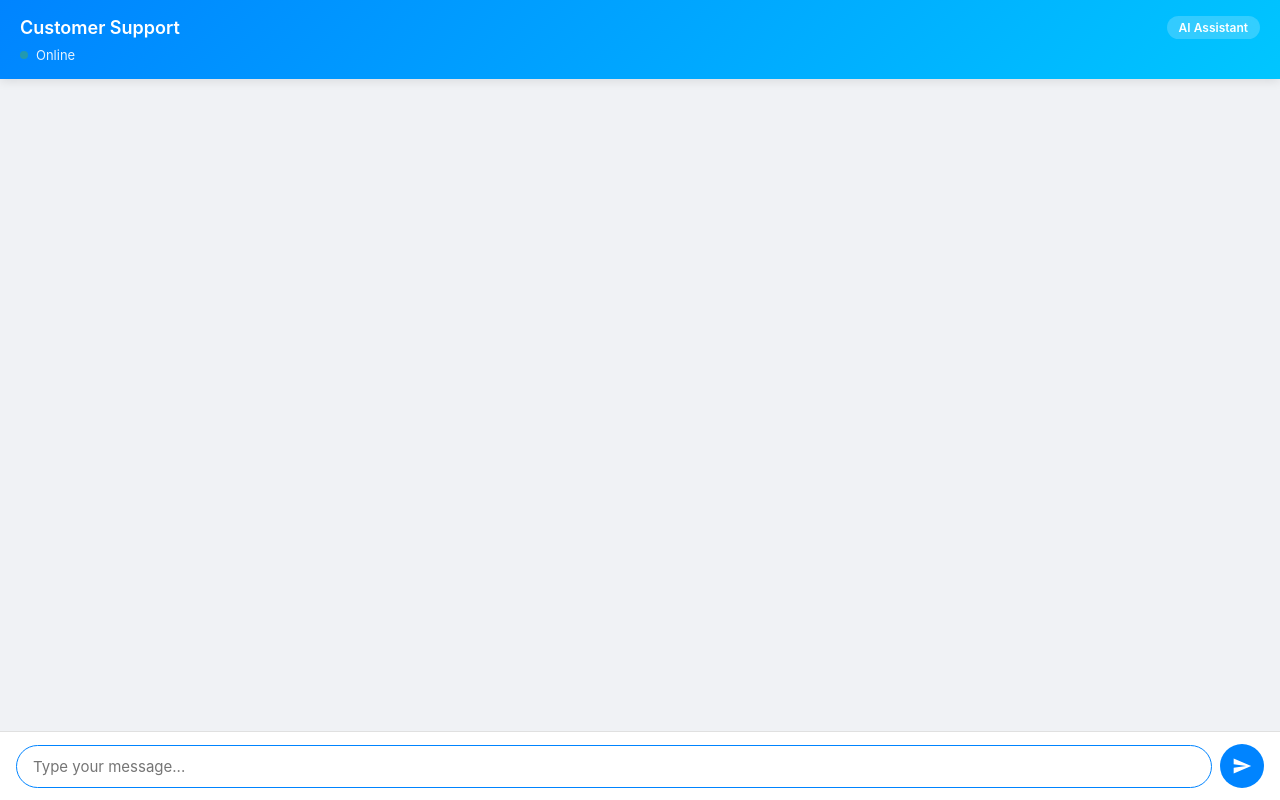
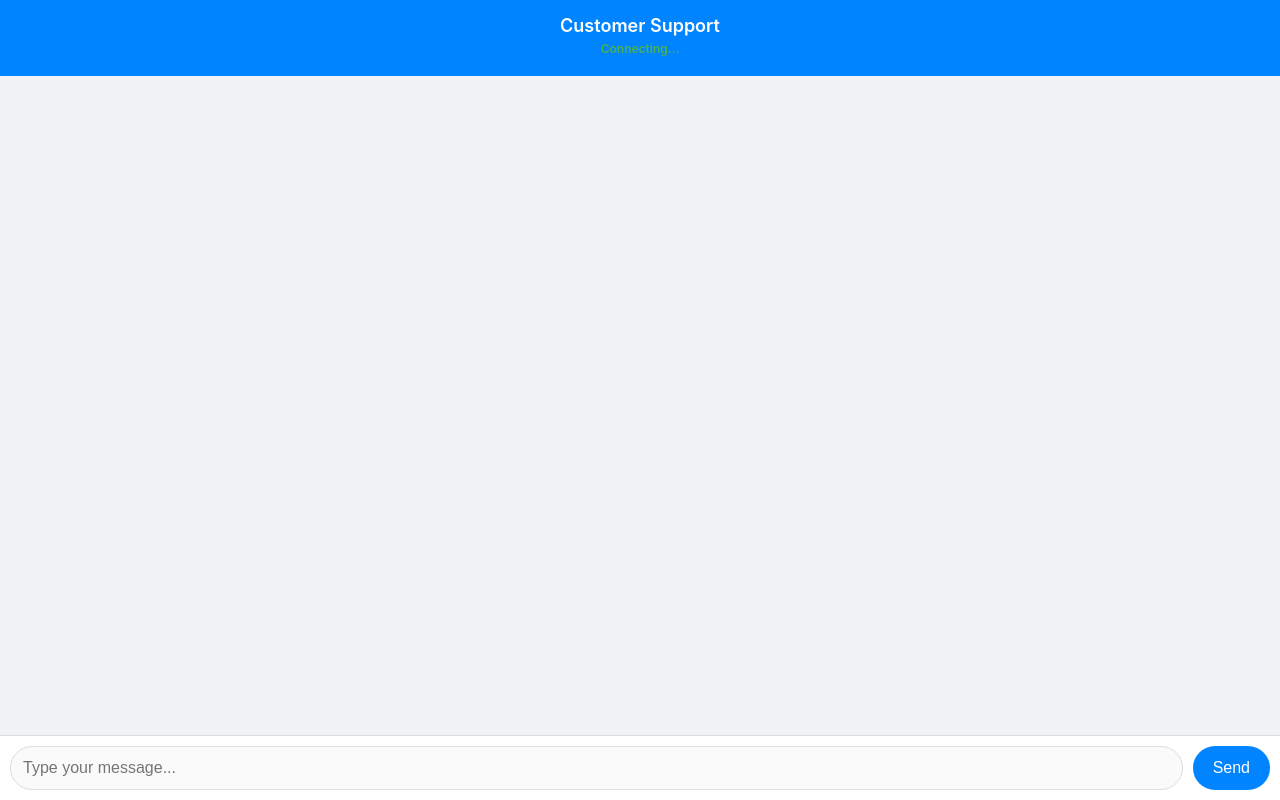
Before and after one commit to sharmaram192232-blip/chat-system, a website: page user-app/public/index.html in a window 1280 px wide. Drawn offline with nearby package versions, Linux system fonts and the light colour scheme; no server answers.

Commit message:
Update index.html 12

```diff
--- a/user-app/public/index.html
+++ b/user-app/public/index.html
@@ -2,64 +2,113 @@
 <html lang="en">
 <head>
     <meta charset="UTF-8">
-    <meta name="viewport" content="width=device-width, initial-scale=1.0, maximum-scale=1.0, user-scalable=no, viewport-fit=cover">
+    <meta name="viewport" content="width=device-width, initial-scale=1.0, maximum-scale=1.0, user-scalable=no">
     <title>Chat Support</title>
-    <link rel="stylesheet" href="css/style.css">
+    <style>
+        * { margin: 0; padding: 0; box-sizing: border-box; }
+        body, html { height: 100%; width: 100%; font-family: -apple-system, BlinkMacSystemFont, 'Segoe UI', Roboto, sans-serif; }
+
+        .chat-container {
+            height: 100vh;
+            display: flex;
+            flex-direction: column;
+            background: white;
+        }
+
+        .chat-header {
+            background: #0084ff;
+            color: white;
+            padding: 15px 20px;
+            text-align: center;
+            font-size: 18px;
+            font-weight: 600;
+        }
+
+        .messages {
+            flex: 1;
+            padding: 15px;
+            overflow-y: auto;
+            background: #f0f2f5;
+            display: flex;
+            flex-direction: column;
+            gap: 10px;
+        }
+
+        .message {
+            max-width: 80%;
+            padding: 10px 15px;
+            border-radius: 18px;
+            word-wrap: break-word;
+        }
+
+        .message.user {
+            align-self: flex-end;
+            background: #0084ff;
+            color: white;
+        }
+
+        .message.ai, .message.agent {
+            align-self: flex-start;
+            background: white;
+            color: #333;
+            box-shadow: 0 1px 2px rgba(0,0,0,0.1);
+        }
+
+        .input-area {
+            display: flex;
+            padding: 10px;
+            background: white;
+            border-top: 1px solid #ddd;
+            gap: 10px;
+        }
+
+        .input-area input {
+            flex: 1;
+            padding: 12px;
+            border: 1px solid #ddd;
+            border-radius: 24px;
+            font-size: 16px;
+            outline: none;
+        }
+
+        .input-area input:focus {
+            border-color: #0084ff;
+        }
+
+        .input-area button {
+            padding: 12px 20px;
+            background: #0084ff;
+            color: white;
+            border: none;
+            border-radius: 24px;
+            font-size: 16px;
+            cursor: pointer;
+        }
+
+        .status {
+            font-size: 12px;
+            color: #4caf50;
+            text-align: center;
+            padding: 5px;
+        }
+    </style>
 </head>
 <body>
-    <div class="chat-fullscreen">
-        <!-- Chat Interface - Shows Immediately -->
-        <div class="chat-interface" id="chatInterface">
-            <div class="chat-header">
-                <div class="header-info">
-                    <h3>Customer Support</h3>
-                    <span class="ai-badge" id="aiBadge">AI Assistant</span>
-                </div>
-                <div class="header-status">
-                    <span class="status-dot" id="statusDot"></span>
-                    <span id="statusText">Online</span>
-                </div>
-            </div>
+    <div class="chat-container">
+        <div class="chat-header">
+            Customer Support
+            <div class="status" id="status">Connecting...</div>
+        </div>
 
-            <div class="messages-container" id="messagesContainer">
-                <!-- Welcome message will be inserted here -->
-            </div>
+        <div class="messages" id="messages"></div>
 
-            <div class="typing-indicator" id="typingIndicator" style="display: none;">
-                <span></span><span></span><span></span>
-                <span class="typing-text">Agent is typing...</span>
-            </div>
-
-            <div class="chat-input-container">
-                <textarea
-                    id="messageInput"
-                    placeholder="Type your message..."
-                    rows="1"
-                    autofocus
-                ></textarea>
-                <button id="sendButton">
-                    <svg viewBox="0 0 24 24" width="24" height="24">
-                        <path fill="currentColor" d="M2.01 21L23 12 2.01 3 2 10l15 2-15 2z"/>
-                    </svg>
-                </button>
-            </div>
+        <div class="input-area">
+            <input type="text" id="messageInput" placeholder="Type your message..." disabled>
+            <button id="sendButton" disabled>Send</button>
         </div>
     </div>
 
-    <!-- Optional Name Modal (Appears after 3 messages) -->
-    <div class="name-modal" id="nameModal" style="display: none;">
-        <div class="modal-content">
-            <h3>👋 Before you go</h3>
-            <p>May we know your name?</p>
-            <input type="text" id="userNameInput" placeholder="Enter your name (optional)">
-            <div class="modal-buttons">
-                <button id="saveNameBtn">Save</button>
-                <button id="skipNameBtn">Skip</button>
-            </div>
-        </div>
-    </div>
-
-    <script src="/socket.io/socket.io.js"></script>
-    <script src="js/chat.js"></script>
+    <script src="https://cdn.socket.io/4.5.4/socket.io.min.js"></script>
+    <script src="chat.js"></script>
 </body>
 </html>
```
